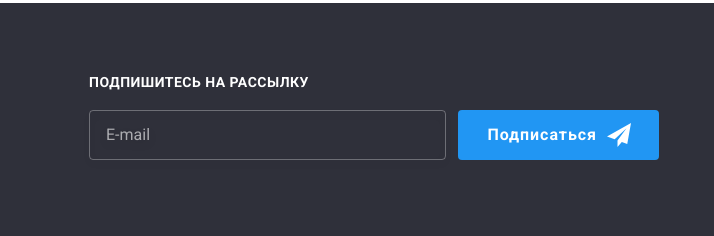
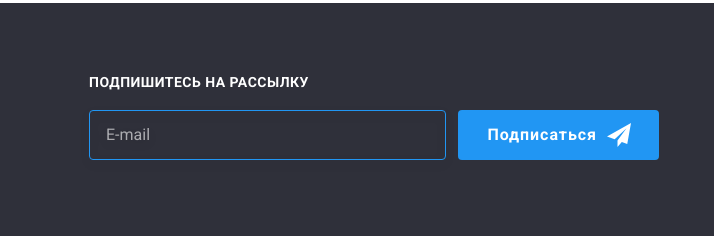
Before and after one commit to alex-borets/goit-markup-hw-06, a plain HTML site: page index.html in a window 1280 px wide. In both pictures the pointer is over the input "E-mail". Shown: the part 2673-2909 px from the top of the page, 566-1280 px from the left. Drawn offline with nearby package versions, Linux system fonts and the light colour scheme.

Commit message:
Update styles.css

```diff
--- a/css/styles.css
+++ b/css/styles.css
@@ -628,7 +628,8 @@ body {
   background-color: var(--secondary-accent-color);
 }
 
-.subscribe-input:focus {
+.subscribe-input:focus,
+.subscribe-input:hover {
   border-color: var(--accent-color);
 }
 
```
